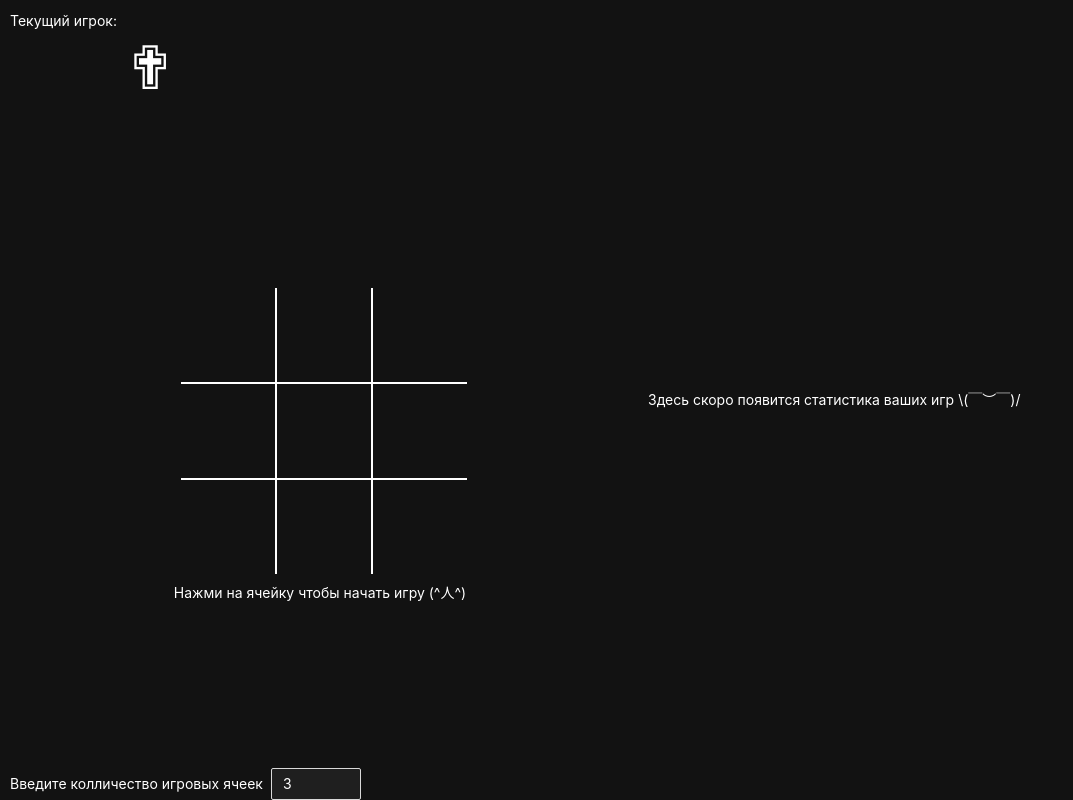
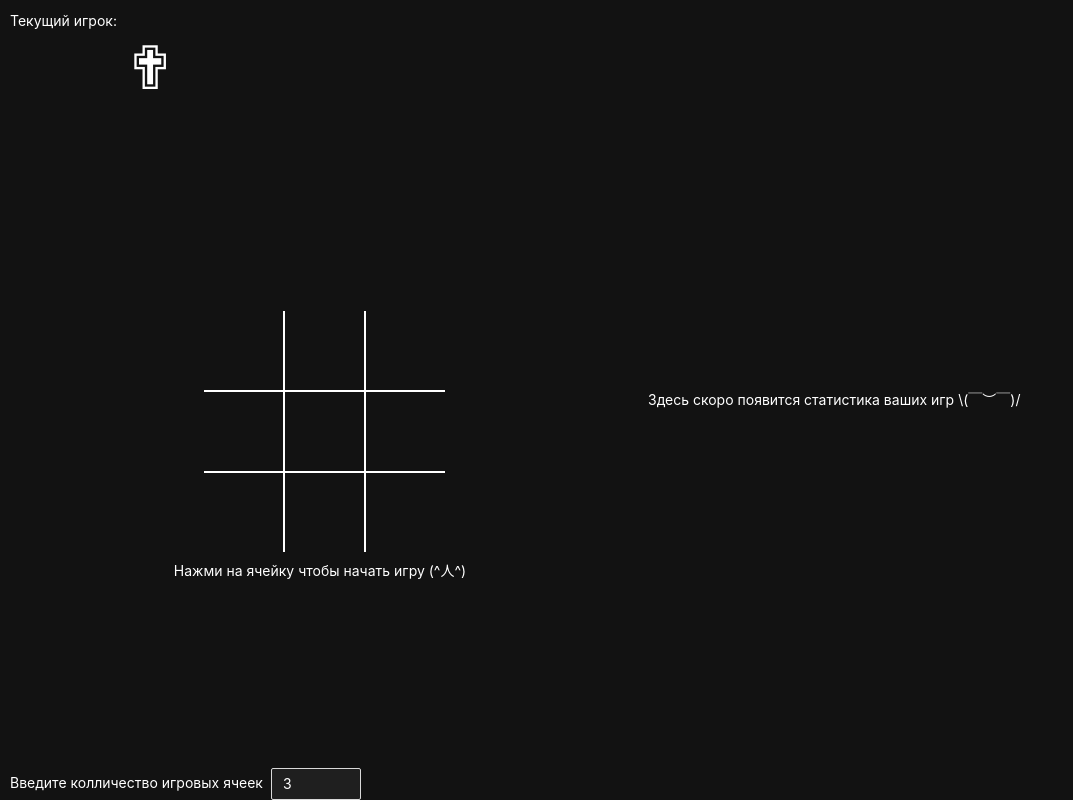
Before and after one commit to gicalov/tic-tac-toe-zustand, a React (Vite) app: page / in a window 1280 px wide. Shown: the whole page, without its empty margins (0-1073 px from the left). Built offline with nearby package versions, Linux system fonts and the light colour scheme.

Commit message:
fix: adaptiv

```diff
--- a/src/components/GameBoard/GameBoard.tsx
+++ b/src/components/GameBoard/GameBoard.tsx
@@ -1,7 +1,8 @@
 import { useEffect, useState } from "react";
+import { Button, Space, Typography, InputNumber } from "antd";
+import Confetti from "react-confetti";
 import useGameStore from "../../store/gameStore";
-import Confetti from "react-confetti";
-import { Button, Space, Typography, InputNumber } from "antd";
+import checkRange from "./../../helpers/checkRange";
 import {
   GAME_STATE_KEYS,
   SHOW_CONFETTI_MILISECONSD,
@@ -10,6 +11,7 @@ import {
 import {
   styleCell,
   styleField,
+  StyledSpace,
   styleGameBoardContainer,
   styleNolick,
   styleWinnerText,
@@ -34,6 +36,10 @@ const GameBoard = () => {
 
   const gridTemplateColumns = `repeat(${fieldSize}, 1fr)`;
   const gridTemplateRows = `repeat(${fieldSize}, 1fr)`;
+  const cellSize = {
+    width: `calc(94px - ${boardSize * 5}px)`,
+    height: `calc(94px - ${boardSize * 5}px)`,
+  };
 
   useEffect(() => {
     let timer: ReturnType<typeof setTimeout> | null = null;
@@ -57,7 +63,7 @@ const GameBoard = () => {
       GAME_STATE_KEYS.PLAYER_1
     ) : cell === GAME_STATE_KEYS.PLAYER_2 ? (
       <img
-        style={styleNolick}
+        style={{ ...styleNolick, width: `calc(80px - ${boardSize * 5}px)` }}
         src={GAME_IMAGES.nolick.src}
         alt={GAME_IMAGES.nolick.alt}
       />
@@ -65,7 +71,7 @@ const GameBoard = () => {
   };
 
   const handleChangeField = (size: number | null) => {
-    if (Number(size) < 11 && Number(size) > 2) {
+    if (checkRange(size)) {
       setFieldSize(size);
 
       if (size) handleChangeFieldSize(size);
@@ -114,7 +120,7 @@ const GameBoard = () => {
               {board.map((cell, index) => (
                 <div
                   key={index}
-                  style={styleCell}
+                  style={{ ...styleCell, ...cellSize }}
                   onClick={() => handleClick(index)}
                 >
                   {detectСurrentPlayer(cell)}
@@ -129,14 +135,7 @@ const GameBoard = () => {
       ) : (
         <>
           <Typography>Нажми на ячейку чтобы начать игру (^人^)</Typography>
-          <Space
-            style={{
-              ...styleCyrrentPlayerBox,
-              bottom: 0,
-              top: "auto",
-              left: "10px",
-            }}
-          >
+          <StyledSpace>
             <Typography>Введите колличество игровых ячеек</Typography>
             <InputNumber
               onChange={(num) => handleChangeField(num)}
@@ -144,7 +143,7 @@ const GameBoard = () => {
               min={1}
               max={10}
             />
-          </Space>
+          </StyledSpace>
         </>
       )}
     </Space>
--- a/src/components/GameBoard/style.ts
+++ b/src/components/GameBoard/style.ts
@@ -1,3 +1,6 @@
+import styled from "styled-components";
+import { Space } from "antd";
+
 export const styleCell = {
   width: "94px",
   height: "94px",
@@ -44,3 +47,20 @@ export const styleCurrentPlayerText: React.CSSProperties = {
   top: "10px",
   fontSize: "60px",
 };
+
+export const StyledSpace = styled(Space)`
+  position: absolute;
+  left: 10px;
+  bottom: 0;
+  top: auto;
+  font-size: 24px;
+
+  @media (max-width: 768px) {
+    bottom: auto;
+    top: 10px;
+    left: auto;
+    right: 10px;
+    display: flex;
+    flex-direction: column;
+  }
+`;
--- /dev/null
+++ b/src/helpers/checkRange.ts
@@ -0,0 +1,4 @@
+const checkRange = (size: number | null): boolean =>
+  Number(size) < 11 && Number(size) > 2;
+
+export default checkRange;
```
